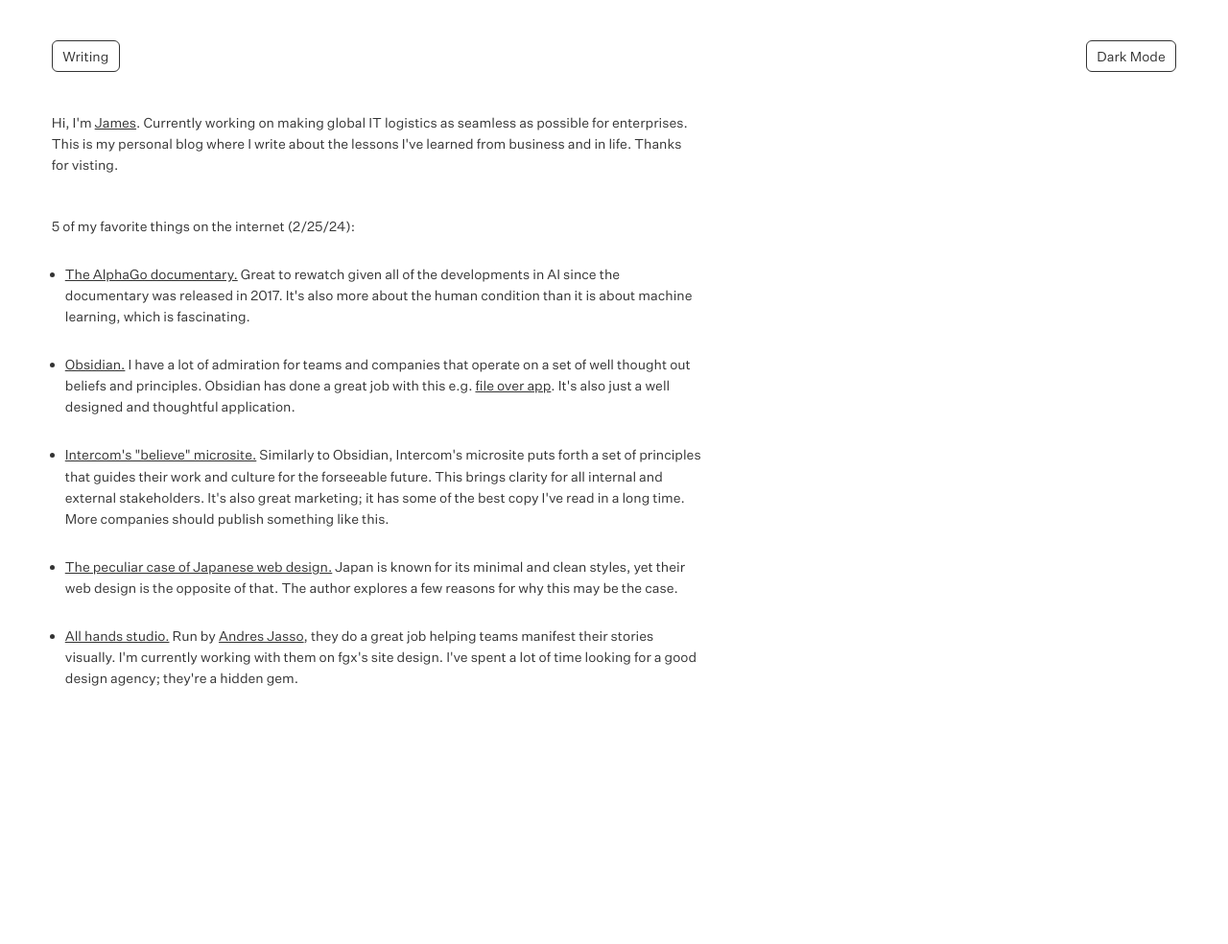
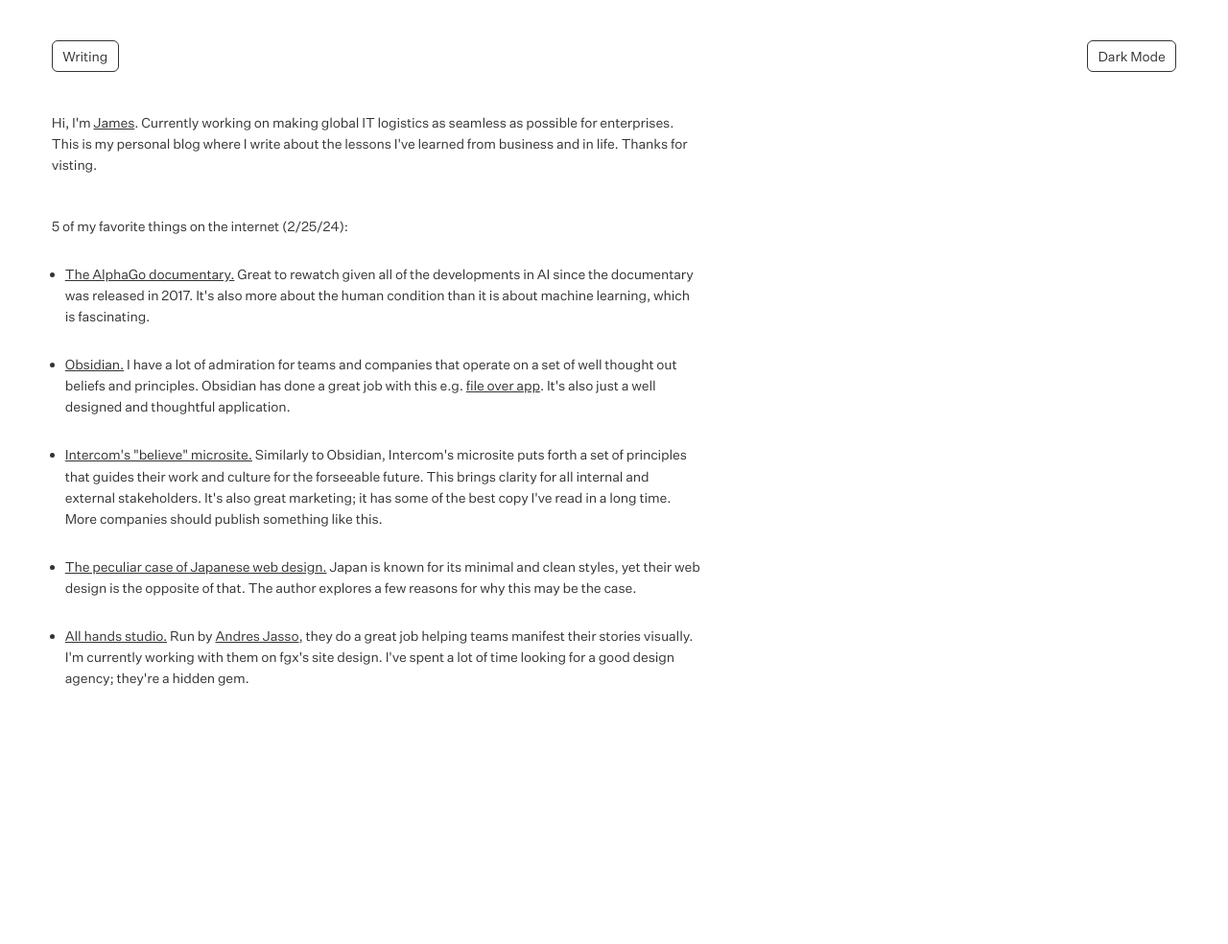
Before and after one commit to jazenwong/wong-blog, a Jekyll site: the page built from index.html, in a window 1280 px wide. Shown: the whole page at 96% size. Built offline with Jekyll 4.4.1, drawn with Linux system fonts in a browser that asks for light colours; the list of posts is cut into pages by our own code.

Commit message:
Typography

```diff
--- a/assets/css/styles.css
+++ b/assets/css/styles.css
@@ -187,29 +187,7 @@
 	padding: var(--spacing-l) 0;
 }
 
-/* Each state */
-a {
-	display: inline-block;
-	color: var(--link-color);
-  	text-decoration: underline;
-}
-
-a:hover {
-	cursor: pointer;
-}
-
-a:visited {
-  	text-decoration: none;
-}
-
-a:focus {
-	color: var(--main-text-color);
-	text-decoration: none;
-}
-
-a:active {
-  	text-decoration: none;
-}
+/* Other */
 
 button {
 	font-family: var(--sans-serif-font);
@@ -222,6 +200,7 @@
 	margin: 0;
 	height: 33px;
 	width: fit-content;
+	letter-spacing: -.01em;
 }
 
 a button {
@@ -253,6 +232,7 @@
 	font-weight: 500;
 	margin-block-end: 2rem;
 	font-size: 1.2rem;
+	letter-spacing: -.015em;
 }
 
 h2 {
@@ -261,6 +241,7 @@
 	margin-block-start: 1rem;
 	margin-block-end: .75rem;
 	font-size: 1.1rem;
+	letter-spacing: -.0125em;
 }
 
 h3 {
@@ -268,12 +249,14 @@
 	font-weight: 500;
 	margin-block-start: .5rem;
 	margin-block-end: 1rem;
+	letter-spacing: -.01em;
 }
 
 p {
 	font-weight: 400;
 	margin-block-end: 1rem;
 	line-height: 1.575;
+	letter-spacing: -.01em;
 }
 
 p strong ,
@@ -292,6 +275,7 @@
 li {
 	margin-bottom: 1rem;
 	line-height: 1.575;
+	letter-spacing: -.01em;
 }
 
 blockquote {
@@ -316,6 +300,30 @@
 	display: block;
 	font-size: .8rem;
 	font-style: italic;
+}
+
+a {
+	display: inline-block;
+	color: var(--link-color);
+  	text-decoration: underline;
+	letter-spacing: -.01em;
+}
+
+a:hover {
+	cursor: pointer;
+}
+
+a:visited {
+  	text-decoration: none;
+}
+
+a:focus {
+	color: var(--main-text-color);
+	text-decoration: none;
+}
+
+a:active {
+  	text-decoration: none;
 }
 
 /* Nav */
```
